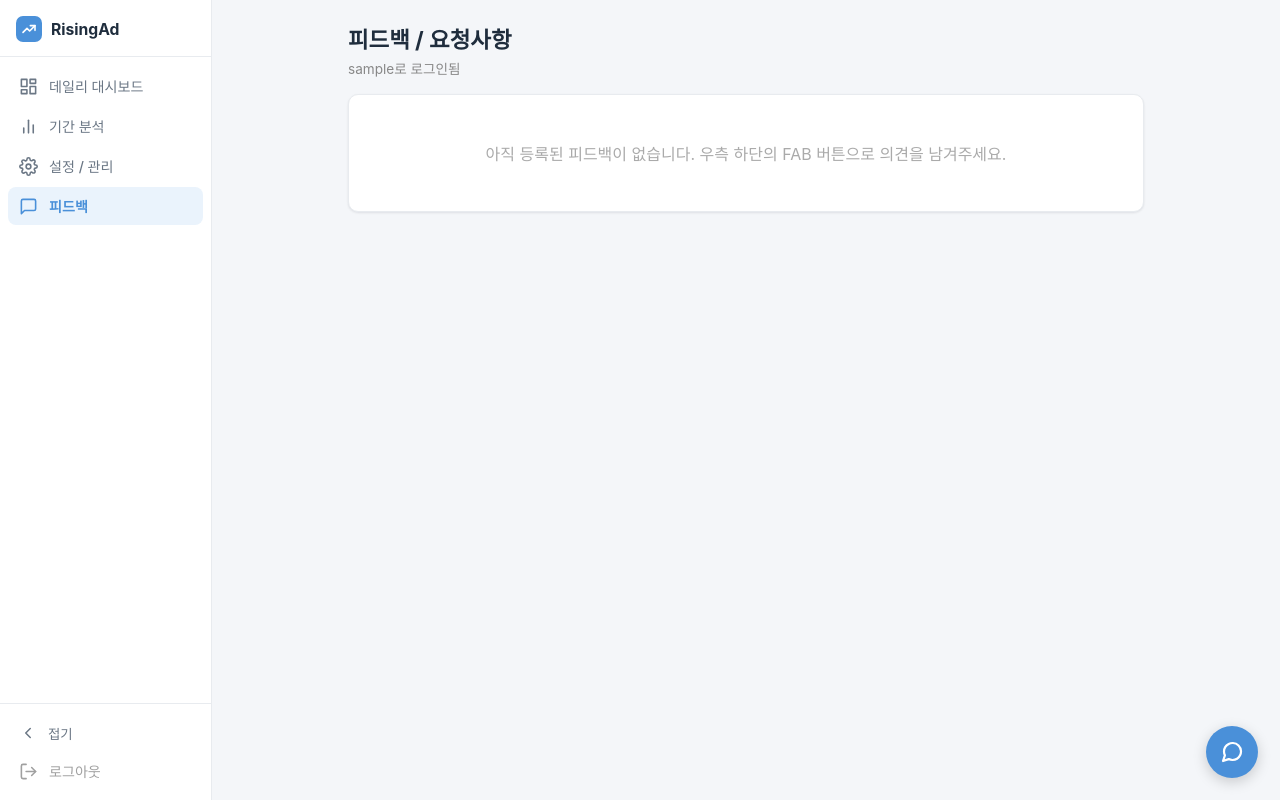
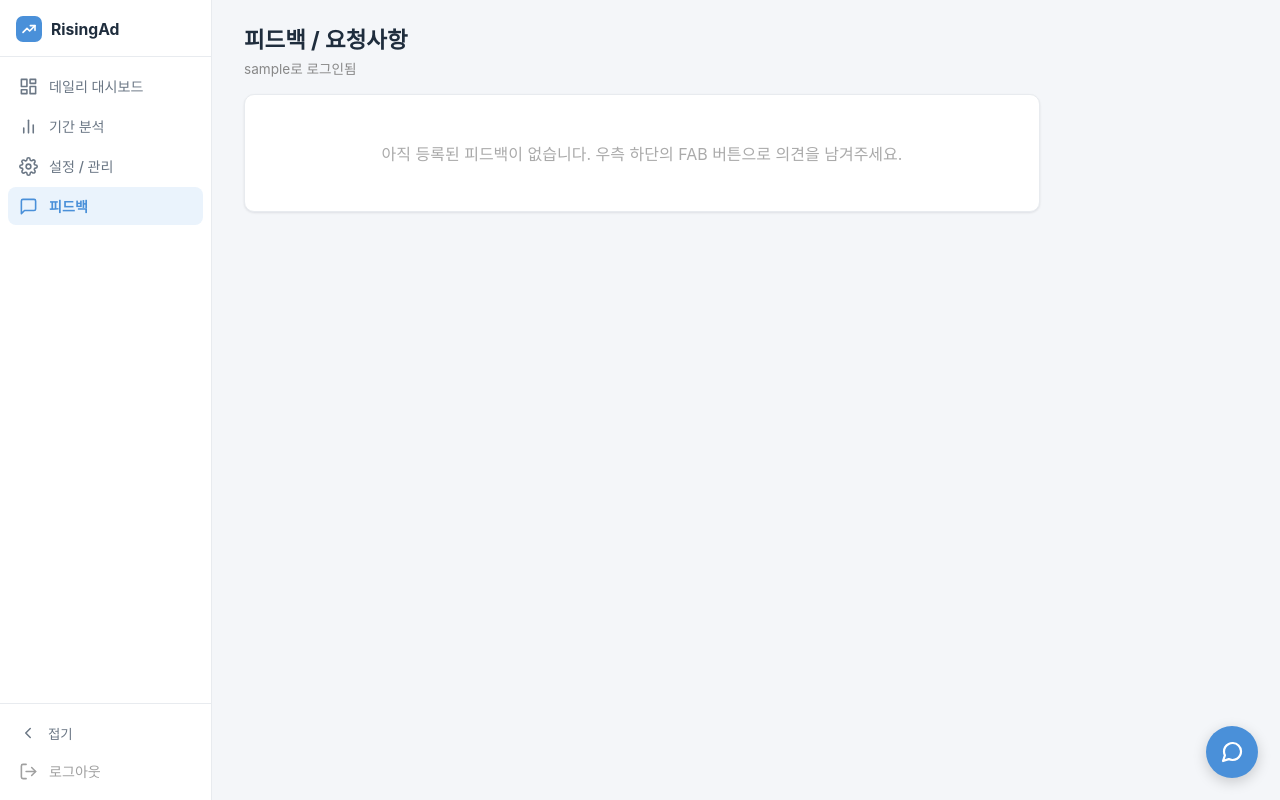
Before and after one commit to seongbeom/risingad-report, a Flask app: page /feedback in a window 1280 px wide. Run offline with Flask 3, Linux system fonts and the light colour scheme; the visitor is signed in with stand-in values (Sample User, id 1); data that the repository does not hold is empty.

Commit message:
fix: 본문 좌측정렬 (margin:0) + max-width 1760 - 중앙 몰림 해소
Co-Authored-By: Claude Opus 4.7 (1M context) <noreply@anthropic.com>

```diff
--- a/templates/_sidebar.html
+++ b/templates/_sidebar.html
@@ -20,7 +20,7 @@
     transition:width .18s ease; z-index:600;}
   body.sb-collapsed .sidebar{width:var(--sb-w-collapsed);}
   .main{flex:1; min-width:0;}
-  .main-inner{max-width:1500px; margin:0 auto; padding:22px 32px;}
+  .main-inner{max-width:1760px; margin:0; padding:22px 32px;}
 
   /* ===== 사이드바 내용 ===== */
   .sb-head{display:flex; align-items:center; gap:9px; padding:16px 16px 14px; border-bottom:1px solid var(--line);}
```
